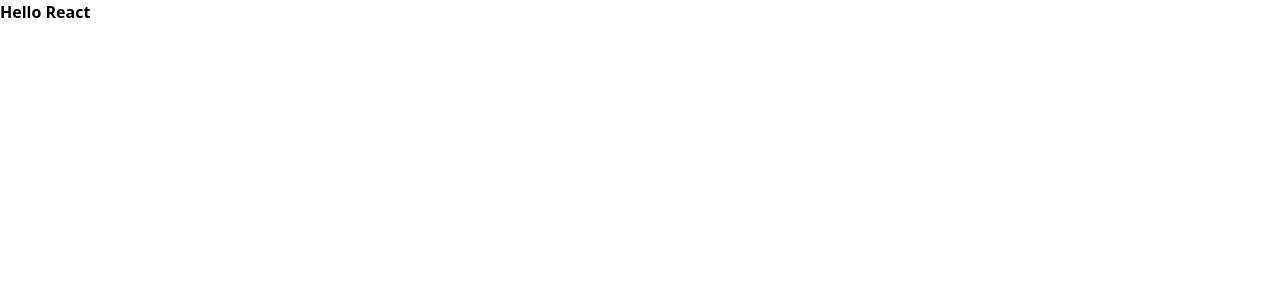
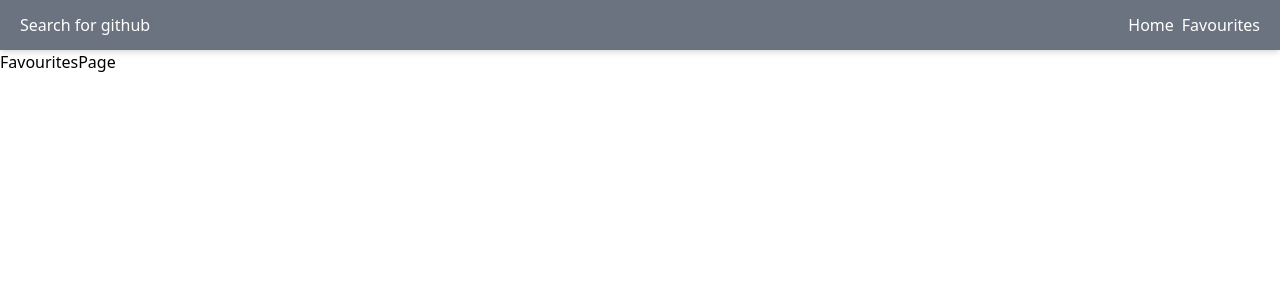
Before and after one commit to AlexKvai/React-Redux-Learning, a React (Create React App) app: page /favourites in a window 1280 px wide. Shown: the top 300 px of the page. Built offline with nearby package versions, Linux system fonts and the light colour scheme.

Commit message:
Add pages + navbar

```diff
--- a/src/App.tsx
+++ b/src/App.tsx
@@ -1,7 +1,19 @@
 import React from 'react';
+import { Route, Routes } from 'react-router-dom';
+import { Navigation } from './components/Navigation';
+import { FavouritesPage } from './pages/FavouritesPage';
+import { HomePage } from './pages/HomePage';
 
 function App() {
-   return <h1 className='font-bold'>Hello React</h1>;
+   return (
+      <>
+         <Navigation />
+         <Routes>
+            <Route path='/' element={<HomePage />} />
+            <Route path='/favourites' element={<FavouritesPage />} />
+         </Routes>
+      </>
+   );
 }
 
 export default App;
--- /dev/null
+++ b/src/components/Navigation.tsx
@@ -0,0 +1,16 @@
+import React from 'react';
+import { Link } from 'react-router-dom';
+
+export const Navigation = () => {
+   return (
+      <nav className='flex justify-between items-center h-[50px] px-5 shadow-md bg-gray-500 text-white'>
+         <h3>Search for github</h3>
+         <span>
+            <Link to='/' className='mr-2'>
+               Home
+            </Link>
+            <Link to='/favourites'>Favourites</Link>
+         </span>
+      </nav>
+   );
+};
--- a/src/index.tsx
+++ b/src/index.tsx
@@ -2,14 +2,15 @@
 import ReactDOM from 'react-dom/client';
 import './index.css';
 import App from './App';
+import { BrowserRouter } from 'react-router-dom';
 
 const root = ReactDOM.createRoot(
    document.getElementById('root') as HTMLElement
 );
 root.render(
-   <React.StrictMode>
+   <BrowserRouter>
       <App />
-   </React.StrictMode>
+   </BrowserRouter>
 );
 
 // If you want to start measuring performance in your app, pass a function
--- /dev/null
+++ b/src/pages/FavouritesPage.tsx
@@ -0,0 +1,5 @@
+import React from 'react';
+
+export const FavouritesPage = () => {
+   return <div>FavouritesPage</div>;
+};
--- /dev/null
+++ b/src/pages/HomePage.tsx
@@ -0,0 +1,5 @@
+import React from 'react';
+
+export const HomePage = () => {
+   return <div>HomePage</div>;
+};
```
